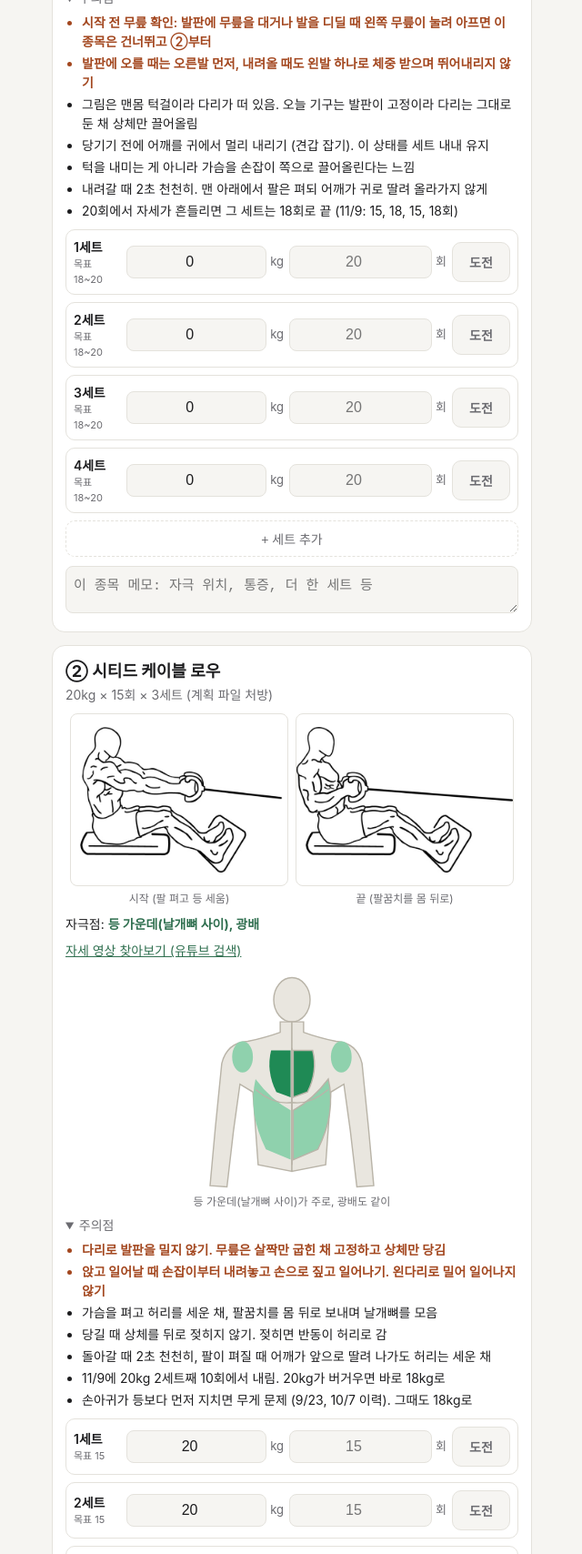
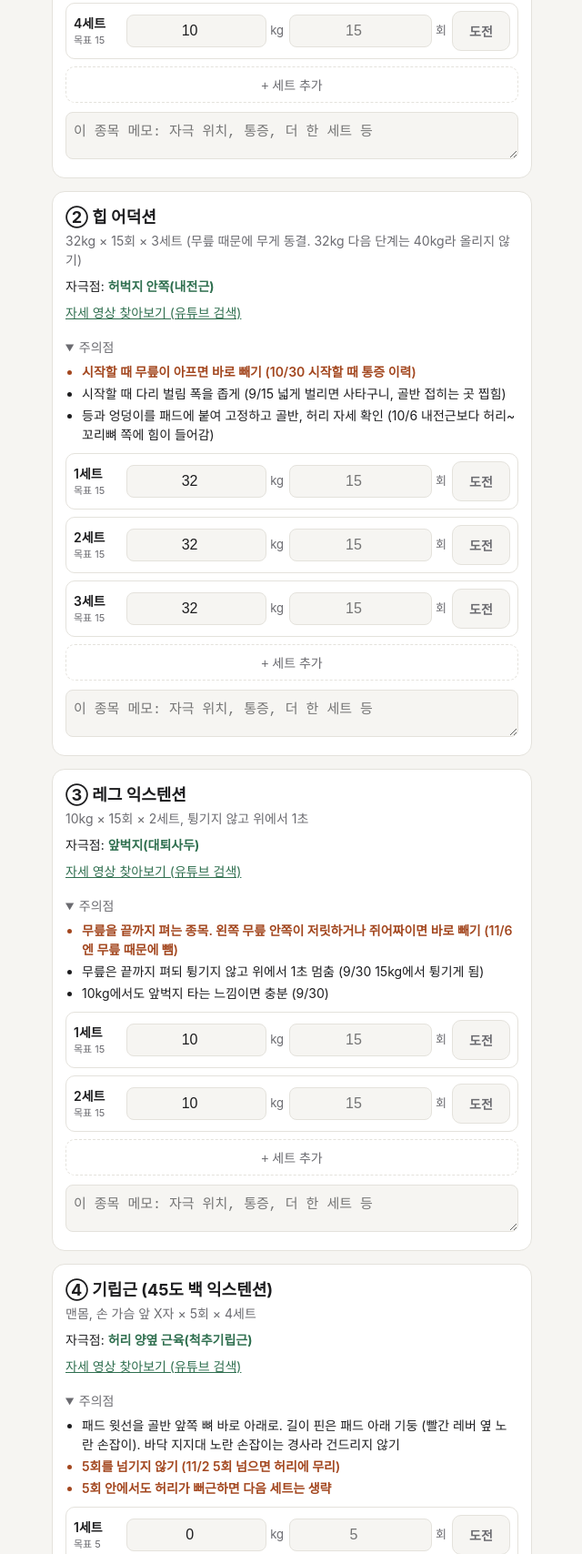
Before and after one commit to imimboram2116/workout, a plain HTML site: page index.html in a window 1280 px wide. Shown: the part 990-2698 px from the top of the page at 91% size, without its empty margins (319-959 px from the left). Drawn offline with Linux system fonts and the light colour scheme.

Commit message:
Switch to lower body A (knee-reduced version) for 2026-11-16
Co-Authored-By: Claude Opus 5.5 <noreply@anthropic.com>

```diff
--- a/index.html
+++ b/index.html
@@ -3,7 +3,7 @@
 <head>
 <meta charset="utf-8">
 <meta name="viewport" content="width=device-width, initial-scale=1, viewport-fit=cover">
-<title>상체 A 체크</title>
+<title>하체 A 체크</title>
 <style>
   :root {
     --bg: #f6f5f2; --card: #ffffff; --text: #1d1d1f; --sub: #6b6b70;
@@ -88,31 +88,22 @@
 <body>
 <main>
   <header>
-    <h1>상체 A (당기기), 무릎 쉬는 판</h1>
+    <h1>하체 A, 무릎 줄인 판</h1>
     <p id="date"></p>
   </header>
   <div class="progress"><div id="bar"></div></div>
   <div class="progress-label" id="plabel"></div>
-  <div class="note"><b>오늘은 무릎 쉬는 날</b> (11/12 증식치료 주사 다음 날, 하체 B 취소)
+  <div class="note"><b>오늘은 무릎 줄인 판</b> (무릎이 좋아졌지만 아직 깔끔하지 않음, 11/12 증식치료 4일째)
   <ul style="margin:6px 0 0;padding-left:18px">
-    <li>서 있을 때 체중은 두 발에 고르게. 왼발 하나로 버티지 않기</li>
+    <li>불가리안 스플릿 스쿼트, 레그프레스는 뺌. 깊게 굽히고 한쪽 다리로 체중을 받는 동작이라서</li>
     <li>어느 종목이든 왼쪽 무릎 안쪽이 쥐어짜이면 그 종목은 그 자리에서 빼기</li>
-    <li>유산소(걷기, 러닝) 없음. 기구 사이 이동도 천천히</li>
+    <li>기구에 오르내릴 때 체중은 두 발에 고르게. 왼발 하나로 버티지 않기</li>
+    <li>유산소(걷기, 러닝) 없음</li>
     <li>허리가 뻐근해지면 그 종목에서 바로 멈추기</li>
-    <li>끝나고 진통제가 필요하면 소염진통제 말고 아세트아미노펜(타이레놀)</li>
+    <li>평일 센터 마감 22:50</li>
   </ul></div>
-  <div class="legend"><span><i style="background:var(--hit)"></i>주로 자극</span><span><i style="background:var(--hit2)"></i>같이 쓰임</span><span><i style="background:var(--avoid)"></i>여기가 당기면 자세 점검</span></div>
   <div id="list"></div>
-  <h2 class="home-h">집에 와서 (맨몸, 기구 없음)</h2>
-  <div id="homeList"></div>
   <textarea class="memo" id="memo" rows="3" placeholder="메모: 무릎, 허리 상태, 자극 위치 등"></textarea>
-  <div class="credits">
-    그림 출처 (위키미디어 공용, Everkinetic, CC BY-SA 3.0):
-    <a href="https://commons.wikimedia.org/wiki/File:Climbers-chin-up-1.png">턱걸이 1</a>, <a href="https://commons.wikimedia.org/wiki/File:Climbers-chin-up-2.png">2</a>,
-    <a href="https://commons.wikimedia.org/wiki/File:Cable-seated-rows-1.png">시티드 케이블 로우 1</a>, <a href="https://commons.wikimedia.org/wiki/File:Cable-seated-rows-2.png">2</a>,
-    <a href="https://commons.wikimedia.org/wiki/File:Triceps-pushdown-with-rope-1.gif">로프 푸시다운 1</a>, <a href="https://commons.wikimedia.org/wiki/File:Triceps-pushdown-with-rope-2.gif">2</a>.
-    크기와 파일 형식만 바꿨고 내용은 고치지 않음. 몸 윤곽 그림은 직접 그린 것.
-  </div>
 </main>
 <div class="bar">
   <button id="reset">초기화</button>
@@ -123,97 +114,70 @@
 <script>
 const EXERCISES = [
   {
-    id: "chin", photos: [ { src: "img/chin-2.jpg", cap: "시작 (팔 펴고 매달림)" }, { src: "img/chin-1.jpg", cap: "끝 (가슴을 손잡이 쪽으로)" } ],
-    figs: [ { view: "back", main: ["lat"], sub: ["midBack"], cap: "뒤에서 본 모습: 겨드랑이 아래 등(광배)" }, { view: "front", main: [], sub: ["biceps"], cap: "앞에서 본 모습: 팔 앞쪽이 같이 쓰임" } ],
-    name: "① 친딥 머신 턱걸이 (고정 발판, 자기 체중)",
-    presc: "자기 체중 18~20회 × 4세트 (계획 파일 처방. 발판에 무릎 댈 때 눌려 아프면 15~18회로)",
-    target: "겨드랑이 아래 등(광배근), 팔 앞쪽(이두)",
-    link: { href: "https://www.youtube.com/results?search_query=" + encodeURIComponent("어시스트 풀업 머신 자세"), t: "자세 영상 찾아보기 (유튜브 검색)" },
+    id: "curl", photos: [], figs: [],
+    name: "① 라잉 레그컬",
+    presc: "10kg × 15회 × 4세트, 끝까지 접지 않기",
+    target: "뒷벅지(햄스트링)",
+    link: { href: "https://www.youtube.com/results?search_query=" + encodeURIComponent("라잉 레그컬 자세"), t: "자세 영상 찾아보기 (유튜브 검색)" },
     cues: [
-      { warn: true, t: "시작 전 무릎 확인: 발판에 무릎을 대거나 발을 디딜 때 왼쪽 무릎이 눌려 아프면 이 종목은 건너뛰고 ②부터" },
-      { warn: true, t: "발판에 오를 때는 오른발 먼저, 내려올 때도 왼발 하나로 체중 받으며 뛰어내리지 않기" },
-      { t: "그림은 맨몸 턱걸이라 다리가 떠 있음. 오늘 기구는 발판이 고정이라 다리는 그대로 둔 채 상체만 끌어올림" },
-      { t: "당기기 전에 어깨를 귀에서 멀리 내리기 (견갑 잡기). 이 상태를 세트 내내 유지" },
-      { t: "턱을 내미는 게 아니라 가슴을 손잡이 쪽으로 끌어올린다는 느낌" },
-      { t: "내려갈 때 2초 천천히. 맨 아래에서 팔은 펴되 어깨가 귀로 딸려 올라가지 않게" },
-      { t: "20회에서 자세가 흔들리면 그 세트는 18회로 끝 (11/9: 15, 18, 15, 18회)" }
+      { warn: true, t: "지난번(11/2) 엉덩이에 힘이 들어가고 햄스트링 당김이 없었음, 발목 패드가 굴러 내려옴. 아래 세팅부터 맞추고 시작" },
+      { t: "무릎 관절을 기계 회전축에 맞추기 (패드가 밀리는 원인일 수 있음)" },
+      { t: "패드는 발목 바로 위" },
+      { t: "골반과 배를 패드에 붙이기. 엉덩이에 일부러 힘 주지 않기" },
+      { t: "발목 힘 빼고 발끝을 살짝 뻗기 (종아리가 대신 일하지 않게)" },
+      { t: "내릴 때 무릎을 끝까지 펴지 말고, 뒷벅지 긴장이 유지되는 데까지만" },
+      { t: "골반이 들리기 전까지만 접기. 접은 지점에서 1초, 2~3초에 걸쳐 내리기" },
+      { t: "손잡이는 몸이 움직이지 않을 정도로만 잡기 (세게 당기면 겨드랑이에 힘이 들어감)" },
+      { warn: true, t: "허리가 쓰이면 15회를 못 채워도 그 세트 끝 (10/16 마지막 세트 허리 뻐근)" },
+      { t: "또 엉덩이로 힘이 빠지면 12회 × 4세트로 바꾸기 (11/2에 정함)" }
     ],
-    sets: [ { kg: 0, goal: "18~20" }, { kg: 0, goal: "18~20" }, { kg: 0, goal: "18~20" }, { kg: 0, goal: "18~20" } ]
+    sets: [ { kg: 10, goal: "15" }, { kg: 10, goal: "15" }, { kg: 10, goal: "15" }, { kg: 10, goal: "15" } ]
   },
   {
-    id: "row", photos: [ { src: "img/row-2.jpg", cap: "시작 (팔 펴고 등 세움)" }, { src: "img/row-1.jpg", cap: "끝 (팔꿈치를 몸 뒤로)" } ],
-    figs: [ { view: "back", main: ["midBack"], sub: ["lat", "rearDelt"], cap: "등 가운데(날개뼈 사이)가 주로, 광배도 같이" } ],
-    name: "② 시티드 케이블 로우",
-    presc: "20kg × 15회 × 3세트 (계획 파일 처방)",
-    target: "등 가운데(날개뼈 사이), 광배",
-    link: { href: "https://www.youtube.com/results?search_query=" + encodeURIComponent("시티드 케이블 로우 자세"), t: "자세 영상 찾아보기 (유튜브 검색)" },
+    id: "add", photos: [], figs: [],
+    name: "② 힙 어덕션",
+    presc: "32kg × 15회 × 3세트 (무릎 때문에 무게 동결. 32kg 다음 단계는 40kg라 올리지 않기)",
+    target: "허벅지 안쪽(내전근)",
+    link: { href: "https://www.youtube.com/results?search_query=" + encodeURIComponent("힙 어덕션 머신 자세"), t: "자세 영상 찾아보기 (유튜브 검색)" },
     cues: [
-      { warn: true, t: "다리로 발판을 밀지 않기. 무릎은 살짝만 굽힌 채 고정하고 상체만 당김" },
-      { warn: true, t: "앉고 일어날 때 손잡이부터 내려놓고 손으로 짚고 일어나기. 왼다리로 밀어 일어나지 않기" },
-      { t: "가슴을 펴고 허리를 세운 채, 팔꿈치를 몸 뒤로 보내며 날개뼈를 모음" },
-      { t: "당길 때 상체를 뒤로 젖히지 않기. 젖히면 반동이 허리로 감" },
-      { t: "돌아갈 때 2초 천천히, 팔이 펴질 때 어깨가 앞으로 딸려 나가도 허리는 세운 채" },
-      { t: "11/9에 20kg 2세트째 10회에서 내림. 20kg가 버거우면 바로 18kg로" },
-      { t: "손아귀가 등보다 먼저 지치면 무게 문제 (9/23, 10/7 이력). 그때도 18kg로" }
+      { warn: true, t: "시작할 때 무릎이 아프면 바로 빼기 (10/30 시작할 때 통증 이력)" },
+      { t: "시작할 때 다리 벌림 폭을 좁게 (9/15 넓게 벌리면 사타구니, 골반 접히는 곳 찝힘)" },
+      { t: "등과 엉덩이를 패드에 붙여 고정하고 골반, 허리 자세 확인 (10/6 내전근보다 허리~꼬리뼈 쪽에 힘이 들어감)" }
     ],
-    sets: [ { kg: 20, goal: "15" }, { kg: 20, goal: "15" }, { kg: 20, goal: "15" } ]
+    sets: [ { kg: 32, goal: "15" }, { kg: 32, goal: "15" }, { kg: 32, goal: "15" } ]
   },
   {
-    id: "sap", photos: [],
-    figs: [ { view: "back", main: ["lat"], sub: [], cap: "겨드랑이 밑에서 뒤쪽(광배)" }, { view: "front", main: [], sub: [], avoid: ["frontDelt"], cap: "어깨 앞쪽이 뜨거우면 자세 점검" } ],
-    name: "③ 케이블 스트레이트 암 풀다운",
-    presc: "1세트 11.5kg (10kg 스택 + 1.5kg 아령 1개), 광배 자극이 그대로면 2~3세트는 13kg (아령 2개). × 15회 × 3세트. 4세트는 하지 않기",
-    target: "겨드랑이 밑에서 뒤쪽(광배근)",
-    link: { href: "https://www.youtube.com/results?search_query=" + encodeURIComponent("스트레이트 암 풀다운 자세"), t: "자세 영상 찾아보기 (유튜브 검색). 공개 그림 자료가 없어 그림은 생략" },
+    id: "ext", photos: [], figs: [],
+    name: "③ 레그 익스텐션",
+    presc: "10kg × 15회 × 2세트, 튕기지 않고 위에서 1초",
+    target: "앞벅지(대퇴사두)",
+    link: { href: "https://www.youtube.com/results?search_query=" + encodeURIComponent("레그 익스텐션 자세"), t: "자세 영상 찾아보기 (유튜브 검색)" },
     cues: [
-      { t: "기구에 더 가까이 서기 (9/23 기구에 붙어 선 세트에서 광배 자극이 처음 옴)" },
-      { warn: true, t: "발은 어깨너비, 무릎은 살짝만 풀기. 체중은 두 발에 고르게 두고 왼발로 버티지 않기" },
-      { t: "상체를 살짝 숙이고 팔꿈치는 살짝 굽힌 채 고정. 팔을 펴서 반원 그리듯 허벅지 앞까지 내림" },
-      { t: "맨 아래에서 겨드랑이를 조이는 느낌으로 1초" },
-      { t: "무게 기준은 광배 자극이 유지되는지. 어깨 앞쪽이나 팔이 대신 일하면 무게보다 서는 위치를 먼저 고치기" },
-      { warn: true, t: "허리가 뻐근하면 그 세트에서 멈춤 (9/23 4세트째 끝 횟수에서 허리 뻐근)" }
+      { warn: true, t: "무릎을 끝까지 펴는 종목. 왼쪽 무릎 안쪽이 저릿하거나 쥐어짜이면 바로 빼기 (11/6엔 무릎 때문에 뺌)" },
+      { t: "무릎은 끝까지 펴되 튕기지 않고 위에서 1초 멈춤 (9/30 15kg에서 튕기게 됨)" },
+      { t: "10kg에서도 앞벅지 타는 느낌이면 충분 (9/30)" }
     ],
-    sets: [ { kg: 11.5, goal: "15" }, { kg: 13, goal: "15" }, { kg: 13, goal: "15" } ]
+    sets: [ { kg: 10, goal: "15" }, { kg: 10, goal: "15" } ]
   },
   {
-    id: "push", photos: [ { src: "img/push-1.jpg", cap: "시작 (팔꿈치 옆구리)" }, { src: "img/push-2.jpg", cap: "끝 (완전히 펴고 2초)" } ],
-    figs: [ { view: "back", main: ["triceps"], sub: [], cap: "팔 뒤쪽(삼두)" }, { view: "front", main: [], sub: [], avoid: ["frontDelt"], cap: "어깨가 뜨거우면 팔꿈치가 움직인 것" } ],
-    name: "④ 로프 케이블 트라이셉스 푸시다운",
-    presc: "10kg × 15회 × 3세트 (어깨 열감이 있으면 4kg)",
-    target: "팔 뒤쪽(삼두)",
-    link: { href: "https://www.youtube.com/results?search_query=" + encodeURIComponent("로프 푸시다운 자세"), t: "자세 영상 찾아보기 (유튜브 검색)" },
+    id: "back", photos: [], figs: [],
+    name: "④ 기립근 (45도 백 익스텐션)",
+    presc: "맨몸, 손 가슴 앞 X자 × 5회 × 4세트",
+    target: "허리 양옆 근육(척추기립근)",
+    link: { href: "https://www.youtube.com/results?search_query=" + encodeURIComponent("45도 백 익스텐션 자세"), t: "자세 영상 찾아보기 (유튜브 검색)" },
     cues: [
-      { t: "1. 팔꿈치를 옆구리에 붙이고, 윗팔은 거의 안 움직이고 팔꿈치 아래만 펴기" },
-      { t: "2. 맨 아래에서 로프를 양옆으로 벌리며 완전히 펴고 2초 버티기" },
-      { t: "3. 올라갈 때 3초 천천히" },
-      { warn: true, t: "4. 몸통을 숙여 체중으로 누르지 않기 (11/9 첫 세트에 허리를 굽혀 자극이 잘못 옴)" },
-      { t: "5. 가벼우면 무게 대신 횟수를 20회로" },
-      { t: "6. 한 세트는 옆에서 영상으로 찍어 팔꿈치가 움직이는지 확인" },
-      { warn: true, t: "서서 하는 동작이라 무릎은 살짝 풀고 두 발에 고르게. 끝나고 어깨 열감이 있으면 메모 (10/22, 11/4 10kg 뒤 열감 이력)" }
+      { t: "패드 윗선을 골반 앞쪽 뼈 바로 아래로. 길이 핀은 패드 아래 기둥 (빨간 레버 옆 노란 손잡이). 바닥 지지대 노란 손잡이는 경사라 건드리지 않기" },
+      { warn: true, t: "5회를 넘기지 않기 (11/2 5회 넘으면 허리에 무리)" },
+      { warn: true, t: "5회 안에서도 허리가 뻐근하면 다음 세트는 생략" }
     ],
-    sets: [ { kg: 10, goal: "15" }, { kg: 10, goal: "15" }, { kg: 10, goal: "15" } ]
-  },
-  {
-    id: "deadbug", place: "home", photos: [], figs: [],
-    name: "⑤ 데드버그 (집에서, 시간 남으면)",
-    presc: "좌우 번갈아 8회씩 × 2세트. 주 1~2회 붙이는 코어 종목이라 못 해도 괜찮음",
-    target: "배 깊은 쪽, 허리 보호",
-    link: { href: "https://www.youtube.com/results?search_query=" + encodeURIComponent("데드버그 운동 자세"), t: "자세 영상 찾아보기 (유튜브 검색)" },
-    cues: [
-      { t: "등을 대고 누워 팔은 천장으로, 엉덩이와 무릎은 90도로 들어 올린 자세에서 시작" },
-      { t: "허리를 바닥에 붙인 채, 반대쪽 팔과 다리를 천천히 뻗었다가 돌아오기. 숨은 뻗을 때 내쉬기" },
-      { t: "허리가 바닥에서 뜨면 다리를 덜 뻗기" },
-      { warn: true, t: "왼쪽 무릎 안쪽이 당기면 다리는 90도로 둔 채 팔만 움직이기. 그래도 아프면 멈춤" },
-      { warn: true, t: "눕고 일어날 때 옆으로 돌아 손으로 짚고 일어나기. 왼무릎으로 바닥을 짚지 않기" }
-    ],
-    sets: [ { kg: 0, goal: "8", optional: true }, { kg: 0, goal: "8", optional: true } ]
+    sets: [ { kg: 0, goal: "5" }, { kg: 0, goal: "5" }, { kg: 0, goal: "5" }, { kg: 0, goal: "5" } ]
   }
 ];
 
 const today = new Date();
 const pad = n => String(n).padStart(2, "0");
 const dateKey = `${today.getFullYear()}-${pad(today.getMonth() + 1)}-${pad(today.getDate())}`;
-const STORE = "upperA:" + dateKey;
+const STORE = "lowerA:" + dateKey;
 const days = ["일", "월", "화", "수", "목", "금", "토"];
 document.getElementById("date").textContent = `${dateKey} (${days[today.getDay()]}) · 세트 끝날 때마다 횟수 넣고 완료 누르기`;
 
@@ -325,7 +289,7 @@ EXERCISES.forEach(ex => {
   exMemo.value = state[`${ex.id}-memo`] || "";
   exMemo.addEventListener("input", () => { state[`${ex.id}-memo`] = exMemo.value; save(); });
   card.appendChild(exMemo);
-  (ex.place === "home" ? document.getElementById("homeList") : list).appendChild(card);
+  list.appendChild(card);
 });
 
 const memo = document.getElementById("memo");
@@ -347,7 +311,7 @@ function toast(msg) {
 }
 
 document.getElementById("copy").addEventListener("click", async () => {
-  const lines = [`${dateKey} 상체 A`];
+  const lines = [`${dateKey} 하체 A`];
   EXERCISES.forEach(ex => {
     const done = allSets(ex).map((s, i) => state[`${ex.id}-${i}`]).filter(st => st && st.done);
     lines.push(`${ex.name.slice(2)}: ` + (done.length ? done.map(st => `${st.kg}kg×${st.reps || "?"}`).join(", ") : "안 함"));
```
